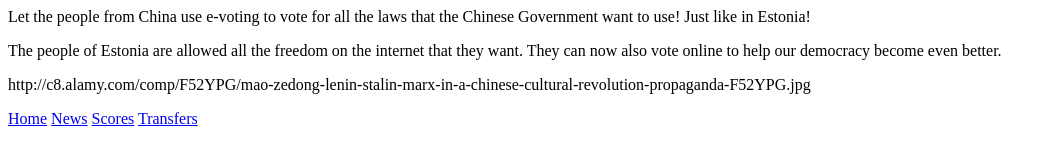
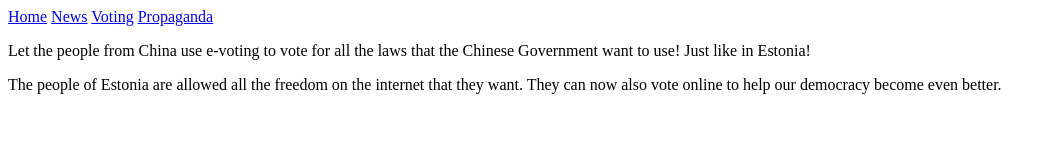
Before and after one commit to MartinEsquivel/HHS-Soccer, a plain HTML site: page index.html in a window 1280 px wide. Shown: the whole page, without its empty margins (0-1056 px from the left). Drawn offline with Linux system fonts and the light colour scheme.

Commit message:
Update index.html

```diff
--- a/index.html
+++ b/index.html
@@ -1,16 +1,16 @@
 <html>
 <body>
-<p> Let the people from China use e-voting to vote for all the laws that the Chinese Government want to use! Just like in Estonia! </p>
-<p> The people of Estonia are allowed all the freedom on the internet that they want. They can now also vote online to help our democracy become even better. <p>
-<p> http://c8.alamy.com/comp/F52YPG/mao-zedong-lenin-stalin-marx-in-a-chinese-cultural-revolution-propaganda-F52YPG.jpg <p>
 
  <a href="home.html">Home</a>
 
  <a href="news.html">News</a>
 
- <a href="scores.html">Scores</a>
+ <a href="Voting.html">Voting</a>
 
- <a href=”transfers.html">Transfers</a>
+ <a href=”Propaganda.html">Propaganda</a>
+
+<p> Let the people from China use e-voting to vote for all the laws that the Chinese Government want to use! Just like in Estonia! </p>
+<p> The people of Estonia are allowed all the freedom on the internet that they want. They can now also vote online to help our democracy become even better. <p>
 
 </div>
                      </body>
```
